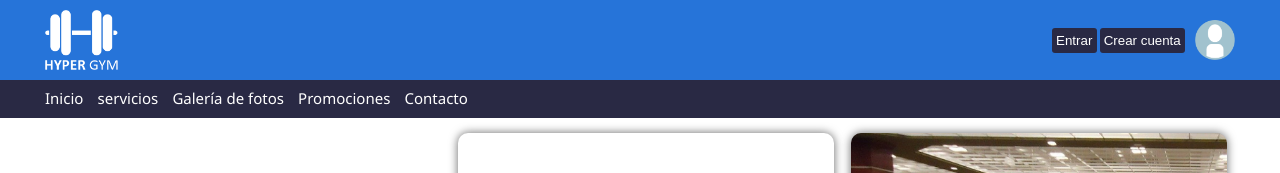
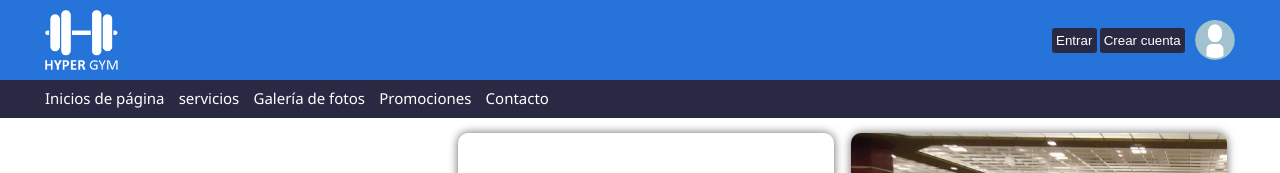
Before and after one commit to Spiderpaul/interfaz-responsiva, a plain HTML site: page index.html in a window 1280 px wide. Shown: the top 173 px of the page. Drawn offline with Linux system fonts and the light colour scheme.

Commit message:
Modificación para revertir

```diff
--- a/index.html
+++ b/index.html
@@ -22,7 +22,7 @@
         </header>
         <nav class="menu">
             <ul class="lista-menu">
-                <li><a href="#">Inicio</a></li>
+                <li><a href="#">Inicios de página</a></li>
                 <li><a href="#">servicios</a></li>
                 <li><a href="#">Galería de fotos</a></li>
                 <li><a href="#">Promociones</a></li>
```
